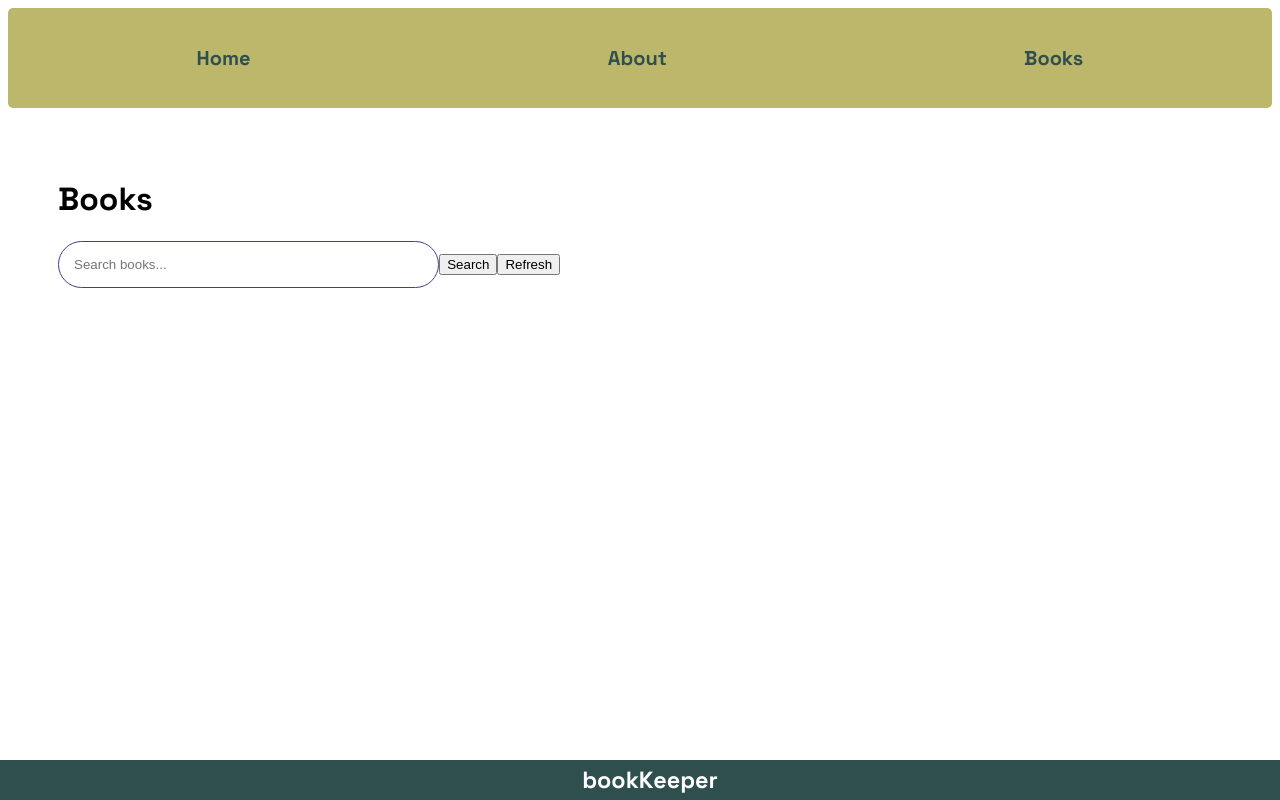
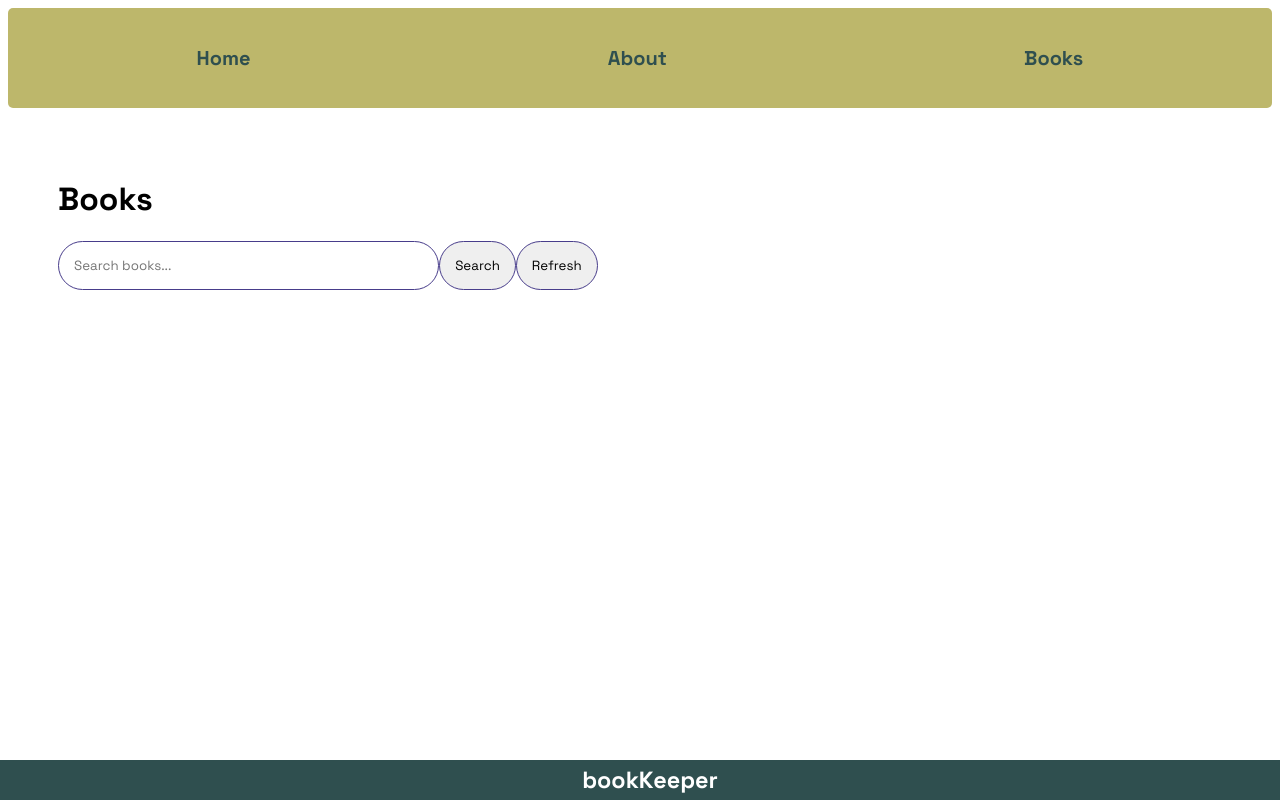
Before and after one commit to lauble/book-keeper, a Vue app: page /books in a window 1280 px wide. Built offline with nearby package versions, Linux system fonts and the light colour scheme.

Commit message:
add styling to search box, search and refresh buttons"

```diff
--- a/src/views/books/BooksView.vue
+++ b/src/views/books/BooksView.vue
@@ -67,6 +67,10 @@ a {
 
 button {
   cursor: pointer;
+  border: 1px solid darkslateblue;
+  border-radius: 30px;
+  padding: 15px;
+  font-family: 'Space Grotesk', sans-serif;
 }
 
 .books {
@@ -90,5 +94,6 @@ button {
   border-radius: 30px;
   padding: 15px;
   width: 30%;
+  font-family: 'Space Grotesk', sans-serif;
 }
 </style>
```
